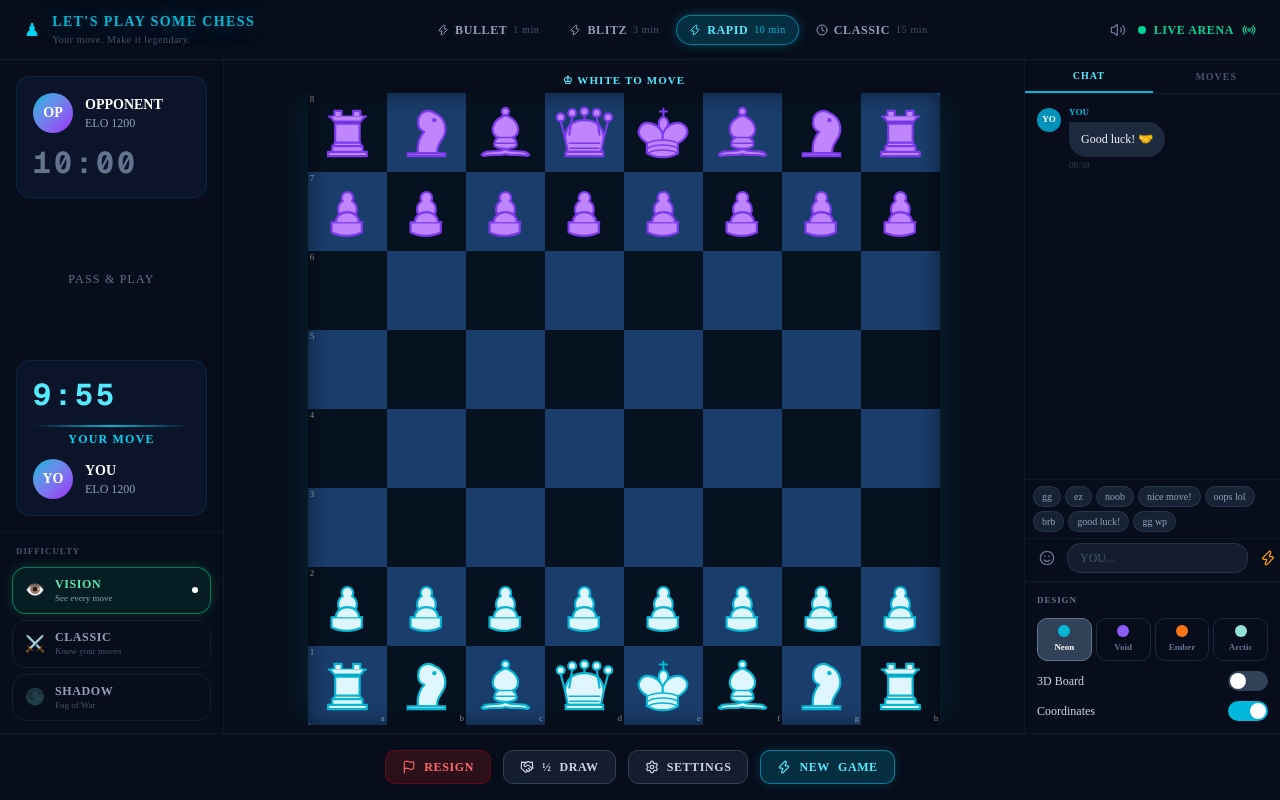
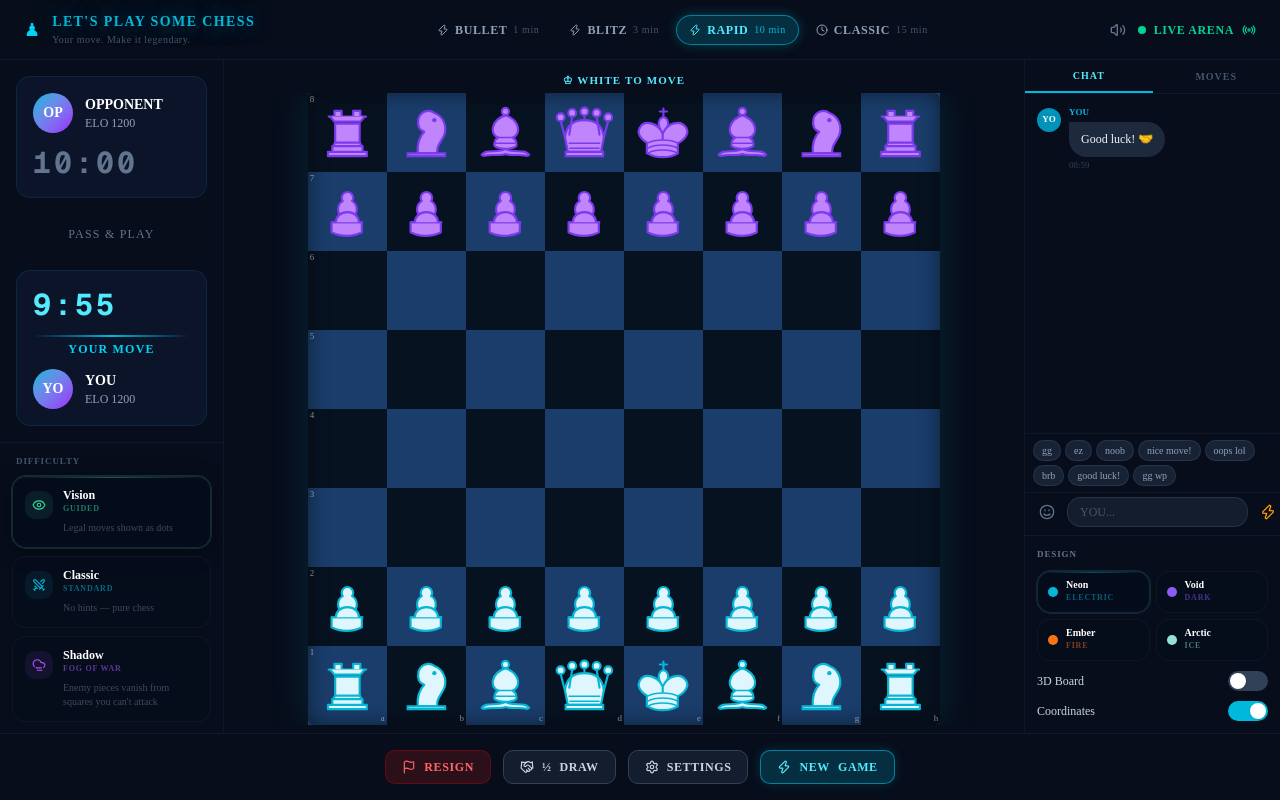
Before and after one commit to lenabalakina/lets-play-some-chess, a Next.js app: page /play/local in a window 1280 px wide. Built offline with nearby package versions, Linux system fonts and the light colour scheme.

Commit message:
Game UI: apply homepage card style to difficulty modes and theme picker
Co-Authored-By: Claude Sonnet 4.6 <noreply@anthropic.com>

```diff
--- a/components/game/DifficultyPanel.tsx
+++ b/components/game/DifficultyPanel.tsx
@@ -1,44 +1,41 @@
 'use client'
 
-import { motion } from 'framer-motion'
+import { Eye, Swords, CloudFog } from 'lucide-react'
+import type { LucideIcon } from 'lucide-react'
 
 export type Difficulty = 'vision' | 'classic' | 'shadow'
 
 const MODES: {
-  id:       Difficulty
-  name:     string
-  icon:     string
-  tagline:  string
-  color:    string
-  glow:     string
-  desc:     string
+  id:      Difficulty
+  name:    string
+  tag:     string
+  desc:    string
+  Icon:    LucideIcon
+  accent:  string
 }[] = [
   {
-    id:      'vision',
-    name:    'VISION',
-    icon:    '👁️',
-    tagline: 'See every move',
-    color:   'text-emerald-300',
-    glow:    'border-emerald-500/60 bg-emerald-500/10 shadow-[0_0_12px_rgba(52,211,153,0.2)]',
-    desc:    'Legal moves shown as dots',
+    id:     'vision',
+    name:   'Vision',
+    tag:    'GUIDED',
+    desc:   'Legal moves shown as dots',
+    Icon:   Eye,
+    accent: '#34d399',
   },
   {
-    id:      'classic',
-    name:    'CLASSIC',
-    icon:    '⚔️',
-    tagline: 'Know your moves',
-    color:   'text-cyan-300',
-    glow:    'border-cyan-500/60 bg-cyan-500/10 shadow-[0_0_12px_rgba(6,182,212,0.2)]',
-    desc:    'No hints — pure chess',
+    id:     'classic',
+    name:   'Classic',
+    tag:    'STANDARD',
+    desc:   'No hints — pure chess',
+    Icon:   Swords,
+    accent: '#06b6d4',
   },
   {
-    id:      'shadow',
-    name:    'SHADOW',
-    icon:    '🌑',
-    tagline: 'Fog of War',
-    color:   'text-purple-300',
-    glow:    'border-purple-500/60 bg-purple-500/10 shadow-[0_0_12px_rgba(168,85,247,0.25)]',
-    desc:    "Enemy pieces vanish from squares you can't attack",
+    id:     'shadow',
+    name:   'Shadow',
+    tag:    'FOG OF WAR',
+    desc:   "Enemy pieces vanish from squares you can't attack",
+    Icon:   CloudFog,
+    accent: '#a855f7',
   },
 ]
 
@@ -49,42 +46,56 @@ interface Props {
 
 export function DifficultyPanel({ value, onChange }: Props) {
   return (
-    <div className="px-3 py-3 space-y-1.5">
+    <div className="px-3 py-3 space-y-2">
       <p className="text-[9px] font-bold tracking-widest text-slate-600 uppercase px-1 mb-2">
         Difficulty
       </p>
       {MODES.map(m => {
         const active = m.id === value
         return (
-          <motion.button
+          <button
             key={m.id}
             onClick={() => onChange(m.id)}
-            whileTap={{ scale: 0.97 }}
             className={`
-              w-full flex items-center gap-2.5 px-3 py-2 rounded-xl border text-left
-              transition-all duration-200
+              game-card w-full relative rounded-xl p-3 overflow-hidden border text-left transition-all duration-200
               ${active
-                ? m.glow
-                : 'border-slate-800/60 bg-transparent hover:border-slate-700 hover:bg-slate-800/30'
+                ? 'border-white/10 bg-[rgba(5,12,28,0.95)]'
+                : 'border-white/[0.04] bg-[rgba(5,12,28,0.6)] hover:border-white/[0.08]'
               }
             `}
+            style={active ? { boxShadow: `0 0 0 1px ${m.accent}30, 0 4px 20px rgba(0,0,0,0.4)` } : undefined}
           >
-            <span className="text-base leading-none shrink-0">{m.icon}</span>
-            <div className="min-w-0">
-              <p className={`text-xs font-black tracking-wider ${active ? m.color : 'text-slate-400'}`}>
-                {m.name}
-              </p>
-              <p className={`text-[9px] truncate ${active ? 'text-slate-400' : 'text-slate-600'}`}>
-                {m.tagline}
-              </p>
-            </div>
+            {/* Top shimmer on active */}
             {active && (
-              <motion.div
-                layoutId="diff-dot"
-                className="ml-auto w-1.5 h-1.5 rounded-full bg-current shrink-0"
+              <div
+                className="absolute top-0 left-0 right-0 h-px"
+                style={{ background: `linear-gradient(to right, transparent 0%, ${m.accent}66 50%, transparent 100%)` }}
               />
             )}
-          </motion.button>
+
+            <div className="flex items-start gap-2.5">
+              {/* Icon */}
+              <div
+                className="w-7 h-7 rounded-lg flex items-center justify-center shrink-0 mt-0.5"
+                style={{ background: `${m.accent}18` }}
+              >
+                <m.Icon className="w-3.5 h-3.5" style={{ color: m.accent }} />
+              </div>
+
+              <div className="min-w-0">
+                <p className="font-bold text-white text-xs leading-none mb-0.5">{m.name}</p>
+                <p
+                  className="text-[8px] font-bold tracking-widest uppercase mb-1.5"
+                  style={{ color: `${m.accent}90` }}
+                >
+                  {m.tag}
+                </p>
+                <p className="text-[10px] leading-snug" style={{ color: 'rgba(100,116,139,0.6)' }}>
+                  {m.desc}
+                </p>
+              </div>
+            </div>
+          </button>
         )
       })}
     </div>
--- a/components/game/GameLayout.tsx
+++ b/components/game/GameLayout.tsx
@@ -434,18 +434,34 @@ export function GameLayout({ me, opponent, initialAi = false, initialAiLevel = '
             <p className="text-[9px] font-bold tracking-widest text-slate-500 uppercase">Design</p>
 
             {/* Theme picker */}
-            <div className="grid grid-cols-4 gap-1">
+            <div className="grid grid-cols-2 gap-1.5">
               {([
-                { id: 'neon',   dot: '#06b6d4', label: 'Neon'   },
-                { id: 'void',   dot: '#8b5cf6', label: 'Void'   },
-                { id: 'ember',  dot: '#f97316', label: 'Ember'  },
-                { id: 'arctic', dot: '#94e2d5', label: 'Arctic' },
+                { id: 'neon',   dot: '#06b6d4', label: 'Neon',   tag: 'ELECTRIC' },
+                { id: 'void',   dot: '#8b5cf6', label: 'Void',   tag: 'DARK'     },
+                { id: 'ember',  dot: '#f97316', label: 'Ember',  tag: 'FIRE'     },
+                { id: 'arctic', dot: '#94e2d5', label: 'Arctic', tag: 'ICE'      },
               ] as const).map(t => (
-                <button key={t.id} onClick={() => setTheme(t.id)} title={t.label}
-                  className={`flex flex-col items-center gap-1 py-1.5 rounded-lg border text-[9px] font-bold transition-all
-                    ${theme === t.id ? 'border-slate-500 bg-slate-700 text-white' : 'border-slate-800 text-slate-500 hover:border-slate-600 hover:text-slate-300'}`}>
-                  <span className="w-3 h-3 rounded-full" style={{ background: t.dot }} />
-                  {t.label}
+                <button
+                  key={t.id}
+                  onClick={() => setTheme(t.id)}
+                  className={`relative flex items-center gap-2 px-2.5 py-2 rounded-xl border text-left transition-all overflow-hidden
+                    ${theme === t.id
+                      ? 'border-white/10 bg-[rgba(5,12,28,0.95)]'
+                      : 'border-white/[0.04] bg-[rgba(5,12,28,0.6)] hover:border-white/[0.08]'
+                    }`}
+                  style={theme === t.id ? { boxShadow: `0 0 0 1px ${t.dot}30` } : undefined}
+                >
+                  {theme === t.id && (
+                    <div
+                      className="absolute top-0 left-0 right-0 h-px"
+                      style={{ background: `linear-gradient(to right, transparent, ${t.dot}66, transparent)` }}
+                    />
+                  )}
+                  <span className="w-2.5 h-2.5 rounded-full shrink-0" style={{ background: t.dot }} />
+                  <div>
+                    <p className="text-[10px] font-bold text-white leading-none">{t.label}</p>
+                    <p className="text-[8px] font-bold tracking-widest mt-0.5" style={{ color: `${t.dot}80` }}>{t.tag}</p>
+                  </div>
                 </button>
               ))}
             </div>
@@ -547,18 +563,27 @@ export function GameLayout({ me, opponent, initialAi = false, initialAiLevel = '
                 {/* Design (mobile only — on desktop it's always visible) */}
                 <div className="lg:hidden space-y-3">
                   <p className="text-[10px] font-bold tracking-widest text-slate-500 uppercase">Design</p>
-                  <div className="grid grid-cols-4 gap-1.5">
+                  <div className="grid grid-cols-2 gap-2">
                     {([
-                      { id: 'neon', dot: '#06b6d4', label: 'Neon' },
-                      { id: 'void', dot: '#8b5cf6', label: 'Void' },
-                      { id: 'ember', dot: '#f97316', label: 'Ember' },
-                      { id: 'arctic', dot: '#94e2d5', label: 'Arctic' },
+                      { id: 'neon',   dot: '#06b6d4', label: 'Neon',   tag: 'ELECTRIC' },
+                      { id: 'void',   dot: '#8b5cf6', label: 'Void',   tag: 'DARK'     },
+                      { id: 'ember',  dot: '#f97316', label: 'Ember',  tag: 'FIRE'     },
+                      { id: 'arctic', dot: '#94e2d5', label: 'Arctic', tag: 'ICE'      },
                     ] as const).map(t => (
                       <button key={t.id} onClick={() => setTheme(t.id)}
-                        className={`flex flex-col items-center gap-1 py-2 rounded-xl border text-[10px] font-bold transition-all
-                          ${theme === t.id ? 'border-slate-500 bg-slate-700 text-white' : 'border-slate-800 text-slate-500 hover:border-slate-600'}`}>
-                        <span className="w-3.5 h-3.5 rounded-full" style={{ background: t.dot }} />
-                        {t.label}
+                        className={`relative flex items-center gap-2.5 px-3 py-2.5 rounded-xl border text-left transition-all overflow-hidden
+                          ${theme === t.id ? 'border-white/10 bg-[rgba(5,12,28,0.95)]' : 'border-white/[0.04] bg-[rgba(5,12,28,0.6)] hover:border-white/[0.08]'}`}
+                        style={theme === t.id ? { boxShadow: `0 0 0 1px ${t.dot}30` } : undefined}
+                      >
+                        {theme === t.id && (
+                          <div className="absolute top-0 left-0 right-0 h-px"
+                            style={{ background: `linear-gradient(to right, transparent, ${t.dot}66, transparent)` }} />
+                        )}
+                        <span className="w-3 h-3 rounded-full shrink-0" style={{ background: t.dot }} />
+                        <div>
+                          <p className="text-[11px] font-bold text-white leading-none">{t.label}</p>
+                          <p className="text-[9px] font-bold tracking-widest mt-0.5" style={{ color: `${t.dot}80` }}>{t.tag}</p>
+                        </div>
                       </button>
                     ))}
                   </div>
```
